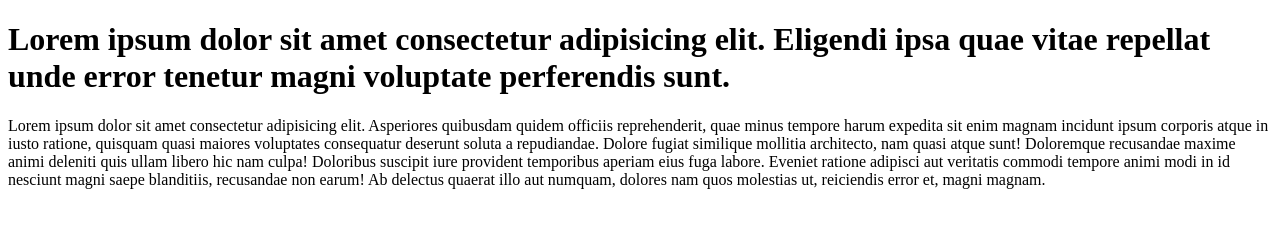
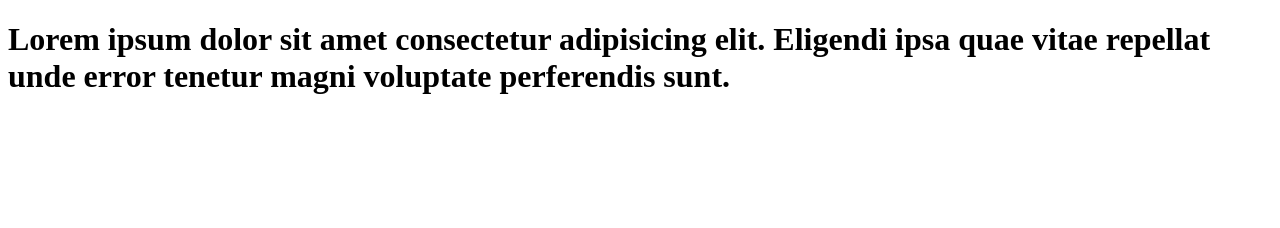
Before and after one commit to minakshi-saha/learn-git, a plain HTML site: page index.html in a window 1280 px wide. Drawn offline with Linux system fonts and the light colour scheme.

Commit message:
add index

```diff
--- a/index.html
+++ b/index.html
@@ -7,6 +7,5 @@
 </head>
 <body>
     <h1>Lorem ipsum dolor sit amet consectetur adipisicing elit. Eligendi ipsa quae vitae repellat unde error tenetur magni voluptate perferendis sunt.</h1>
-    <p>Lorem ipsum dolor sit amet consectetur adipisicing elit. Asperiores quibusdam quidem officiis reprehenderit, quae minus tempore harum expedita sit enim magnam incidunt ipsum corporis atque in iusto ratione, quisquam quasi maiores voluptates consequatur deserunt soluta a repudiandae. Dolore fugiat similique mollitia architecto, nam quasi atque sunt! Doloremque recusandae maxime animi deleniti quis ullam libero hic nam culpa! Doloribus suscipit iure provident temporibus aperiam eius fuga labore. Eveniet ratione adipisci aut veritatis commodi tempore animi modi in id nesciunt magni saepe blanditiis, recusandae non earum! Ab delectus quaerat illo aut numquam, dolores nam quos molestias ut, reiciendis error et, magni magnam.</p>
 </body>
 </html>
```
